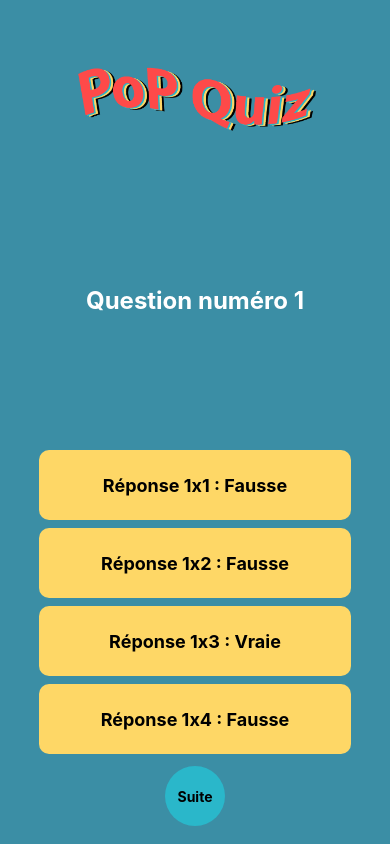
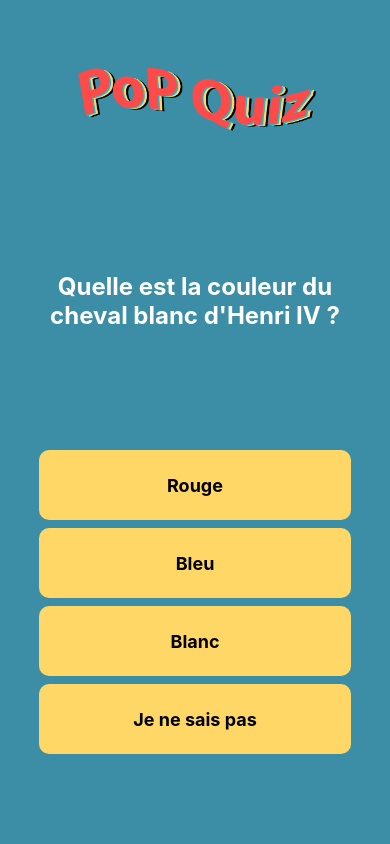
Before and after one commit to JulienIzz/pop-quizz, a React Native app: screen /Game in a window 390 px wide. Built offline with nearby package versions, Linux system fonts and the light colour scheme.

Commit message:
Logique de réponse + refactos + Début contexte score

```diff
--- a/src/Constants.jsx
+++ b/src/Constants.jsx
@@ -4,3 +4,7 @@ export const STARTING_BUTTON_COLOR = [
   "tertiary",
   "tertiary",
 ];
+
+export const MAX_NUMBER_QUESTIONS = 5;
+
+export const MAX_GAME_QUESTIONS = 5;
--- a/src/Contexts/ThemeContext.jsx
+++ b/src/Contexts/ThemeContext.jsx
@@ -1,5 +1,5 @@
 import React, { useState } from "react";
-import { THEME_COLORFUL, Theme_Colorful } from "../others/Colors";
+import { THEME_COLORFUL } from "../others/Colors";
 
 export const ThemeContext = React.createContext();
 
--- a/src/Questions.jsx
+++ b/src/Questions.js
@@ -1,20 +1,20 @@
 export const GameQuestions = [
   {
     id: 1,
-    text: "Question numéro 1",
+    text: "Quelle est la couleur du cheval blanc d'Henri IV ?",
     answerNumber: 3,
     answers: [
       {
-        text: "Réponse 1x1 : Fausse",
+        text: "Rouge",
       },
       {
-        text: "Réponse 1x2 : Fausse",
+        text: "Bleu",
       },
       {
-        text: "Réponse 1x3 : Vraie",
+        text: "Blanc",
       },
       {
-        text: "Réponse 1x4 : Fausse",
+        text: "Je ne sais pas",
       },
     ],
   },
--- a/src/components/SmallRoundButton.jsx
+++ b/src/components/SmallRoundButton.jsx
@@ -1,6 +1,12 @@
 import { TouchableOpacity, Text } from "react-native";
 
-export const SmallRoundButton = ({ theme, text, pressFunction, colorType }) => {
+export const SmallRoundButton = ({
+  theme,
+  text,
+  pressFunction,
+  colorType,
+  state,
+}) => {
   var ButtonBackgrounColor = theme[colorType];
   return (
     <TouchableOpacity
@@ -16,8 +22,10 @@ export const SmallRoundButton = ({ theme, text, pressFunction, colorType }) => {
         paddingVertical: 10,
         paddingHorizontal: 12,
         justifyContent: "center",
+        opacity: state[1],
       }}
       onPress={pressFunction}
+      disabled={state[0]}
     >
       <Text
         style={{
--- /dev/null
+++ b/src/others/NextButton.jsx
@@ -0,0 +1,37 @@
+import { getRandomInt } from "./Random";
+import {
+  MAX_NUMBER_QUESTIONS,
+  STARTING_BUTTON_COLOR,
+  MAX_GAME_QUESTIONS,
+} from "../Constants";
+
+export const NextButton = (
+  numberOfQuestionDisplayed,
+  setQuestionDisplayed,
+  setNextButton,
+  questionDisplayedList,
+  setQuestionDisplayedList,
+  questionNumber,
+  setQuestionNumber,
+  setButtonColors
+) => {
+  var newList = questionDisplayedList;
+  if (newList.length + 1 === MAX_GAME_QUESTIONS) {
+    console.log("Ici afficher le score et terminer la partie");
+  } else {
+    newList.push(questionNumber);
+    setQuestionDisplayedList(newList);
+
+    setButtonColors(STARTING_BUTTON_COLOR);
+    setQuestionDisplayed(numberOfQuestionDisplayed + 1);
+    setNextButton([true, 0]);
+    var questionNotDisplayed = false;
+    while (questionNotDisplayed === false) {
+      let nextQuestionNumber = getRandomInt(MAX_NUMBER_QUESTIONS);
+      if (!questionDisplayedList.includes(nextQuestionNumber)) {
+        setQuestionNumber(nextQuestionNumber);
+        questionNotDisplayed = true;
+      }
+    }
+  }
+};
--- /dev/null
+++ b/src/others/Random.js
@@ -0,0 +1,3 @@
+export function getRandomInt(max) {
+  return Math.floor(Math.random() * max);
+}
--- a/src/others/TestAnswerButton.jsx
+++ b/src/others/TestAnswerButton.jsx
@@ -13,8 +13,17 @@ const changeButtonColor = (
 export const TestAnswerButton = (
   questionNumber,
   buttonNumber,
-  setButtonColors
+  setButtonColors,
+  setQuestionAnswered,
+  numberOfQuestionsAnswered,
+  numberOfQuestionDisplayed,
+  userScore,
+  setUserScore,
+  setNextButton
 ) => {
+  if (numberOfQuestionDisplayed !== numberOfQuestionsAnswered) {
+    setNextButton([false, 1]);
+    setQuestionAnswered(numberOfQuestionsAnswered + 1);
     var actualButtonColors = ["grey", "grey", "grey", "grey"];
     changeButtonColor(
       actualButtonColors,
@@ -29,5 +38,8 @@ export const TestAnswerButton = (
         buttonNumber,
         "lose"
       );
+    } else {
+      setUserScore(userScore + 1);
+    }
   }
 };
--- a/src/pages/GamePage.jsx
+++ b/src/pages/GamePage.jsx
@@ -1,20 +1,25 @@
 import { View, Text } from "react-native";
-import React from "react";
 import { SmallRoundButton } from "../components/SmallRoundButton";
-import { useContext, useState } from "react";
+import React, { useContext, useState } from "react";
 import { ThemeContext } from "../contexts/ThemeContext";
 import { HeaderApp } from "../components/HeaderApp";
 import { LargeButton } from "../components/LargeButton";
 import { GameQuestions } from "../Questions";
 import { TestAnswerButton } from "../others/TestAnswerButton";
-import { STARTING_BUTTON_COLOR } from "../Constants";
+import { STARTING_BUTTON_COLOR, MAX_NUMBER_QUESTIONS } from "../Constants";
+import { NextButton } from "../others/NextButton";
+import { getRandomInt } from "../others/Random";
 
 export const GamePage = () => {
+  var firstQuestion = getRandomInt(MAX_NUMBER_QUESTIONS);
   const { theme, setTheme } = useContext(ThemeContext);
-
   const [buttonColors, setButtonColors] = useState(STARTING_BUTTON_COLOR);
-
-  const [questionNumber, setQuestionNumber] = useState(0);
+  const [questionNumber, setQuestionNumber] = useState(firstQuestion);
+  const [numberOfQuestionsAnswered, setQuestionAnswered] = useState(0);
+  const [numberOfQuestionDisplayed, setQuestionDisplayed] = useState(1);
+  const [userScore, setUserScore] = useState(0);
+  const [nextButtonState, setNextButton] = useState([true, 0]);
+  const [questionDisplayedList, setQuestionDisplayedList] = useState([]);
 
   return (
     <View
@@ -54,7 +59,17 @@ export const GamePage = () => {
           theme={theme}
           colorType={buttonColors[0]}
           pressFunction={() =>
-            TestAnswerButton(questionNumber, 1, setButtonColors)
+            TestAnswerButton(
+              questionNumber,
+              1,
+              setButtonColors,
+              setQuestionAnswered,
+              numberOfQuestionsAnswered,
+              numberOfQuestionDisplayed,
+              userScore,
+              setUserScore,
+              setNextButton
+            )
           }
           text={GameQuestions[questionNumber].answers[0].text}
         />
@@ -62,7 +77,17 @@ export const GamePage = () => {
           theme={theme}
           colorType={buttonColors[1]}
           pressFunction={() =>
-            TestAnswerButton(questionNumber, 2, setButtonColors)
+            TestAnswerButton(
+              questionNumber,
+              2,
+              setButtonColors,
+              setQuestionAnswered,
+              numberOfQuestionsAnswered,
+              numberOfQuestionDisplayed,
+              userScore,
+              setUserScore,
+              setNextButton
+            )
           }
           text={GameQuestions[questionNumber].answers[1].text}
         />
@@ -70,7 +95,17 @@ export const GamePage = () => {
           theme={theme}
           colorType={buttonColors[2]}
           pressFunction={() =>
-            TestAnswerButton(questionNumber, 3, setButtonColors)
+            TestAnswerButton(
+              questionNumber,
+              3,
+              setButtonColors,
+              setQuestionAnswered,
+              numberOfQuestionsAnswered,
+              numberOfQuestionDisplayed,
+              userScore,
+              setUserScore,
+              setNextButton
+            )
           }
           text={GameQuestions[questionNumber].answers[2].text}
         />
@@ -78,11 +113,38 @@ export const GamePage = () => {
           theme={theme}
           colorType={buttonColors[3]}
           pressFunction={() =>
-            TestAnswerButton(questionNumber, 4, setButtonColors)
+            TestAnswerButton(
+              questionNumber,
+              4,
+              setButtonColors,
+              setQuestionAnswered,
+              numberOfQuestionsAnswered,
+              numberOfQuestionDisplayed,
+              userScore,
+              setUserScore,
+              setNextButton
+            )
           }
           text={GameQuestions[questionNumber].answers[3].text}
         />
-        <SmallRoundButton theme={theme} colorType="secondary" text="Suite" />
+        <SmallRoundButton
+          theme={theme}
+          colorType="secondary"
+          text={userScore}
+          pressFunction={() =>
+            NextButton(
+              numberOfQuestionDisplayed,
+              setQuestionDisplayed,
+              setNextButton,
+              questionDisplayedList,
+              setQuestionDisplayedList,
+              questionNumber,
+              setQuestionNumber,
+              setButtonColors
+            )
+          }
+          state={nextButtonState}
+        />
       </View>
     </View>
   );
```
Also changed, not shown: src/Contexts/ScoreContext.jsx (added, +14 -0 lines). Lines whose indentation alone changed are shown as unchanged.
